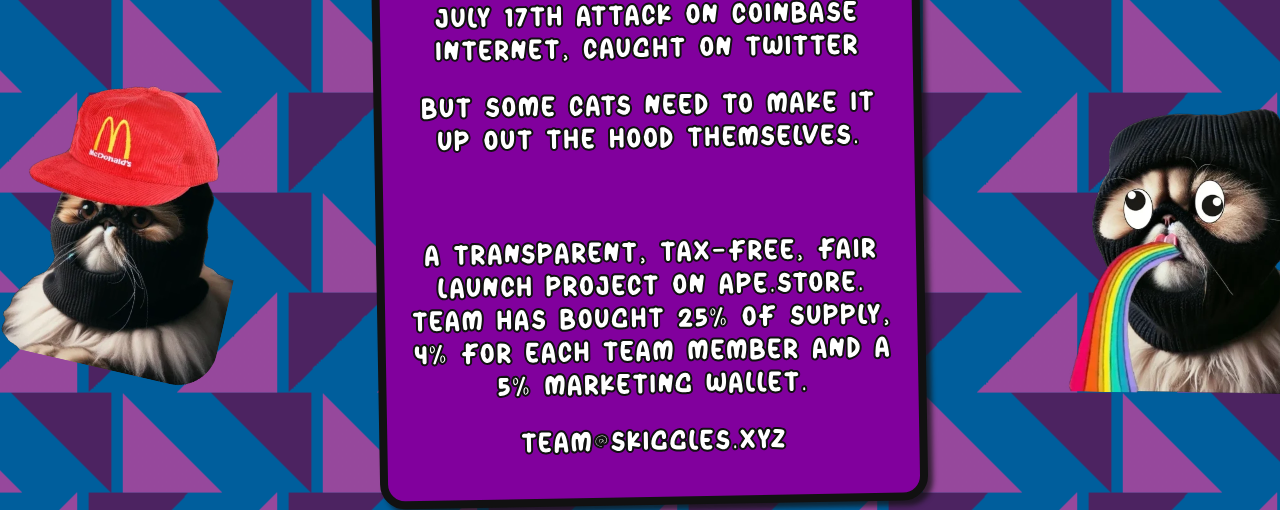
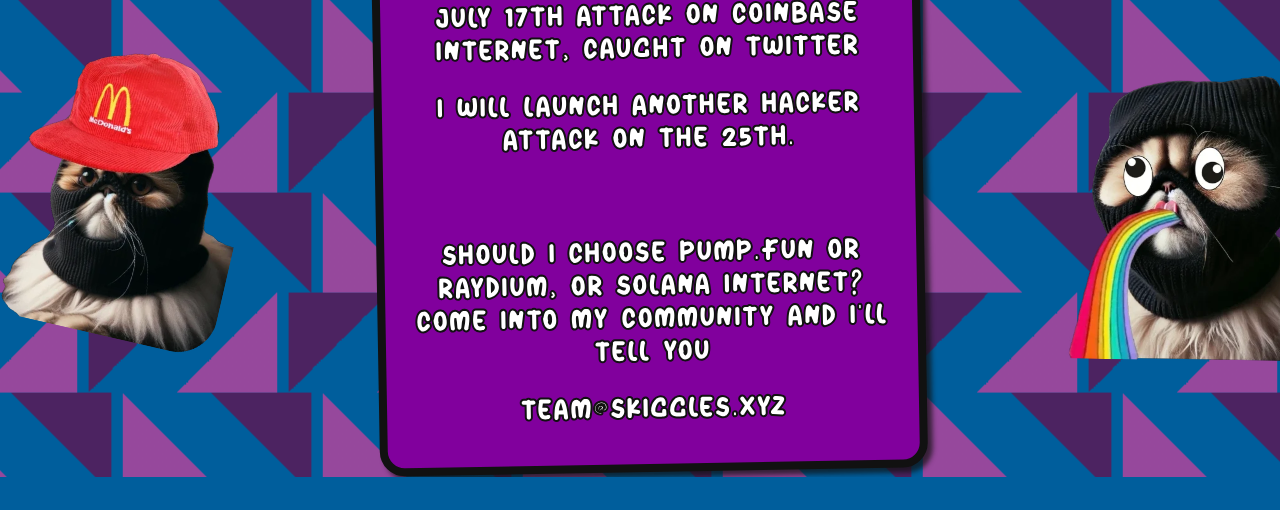
Before and after one commit to erby322/skii, a plain HTML site: page index.htm in a window 1280 px wide. Shown: the part 753-1263 px from the top of the page. After the commit the page ends 1230 px from the top, so only its background shows below. Drawn offline with Linux system fonts and the light colour scheme.

Commit message:
Update index.htm

```diff
--- a/index.htm
+++ b/index.htm
@@ -23,11 +23,11 @@
       July 17th attack on coinbase internet, Caught on Twitter
     </p>
     <p>
-      But some cats need to make it up out the hood themselves.
+      I will launch another hacker attack on the 25th.
     </p>
     <br>
     <p>
-      A transparent, tax-free, fair launch project on Ape.store. Team has bought 25% of supply, 4% for each team member and a 5% marketing wallet.
+      Should I choose pump.fun or raydium, or solana internet? Come into my community and I'll tell you
     </p>
     <p>
       Team@Skiggles.xyz
```
